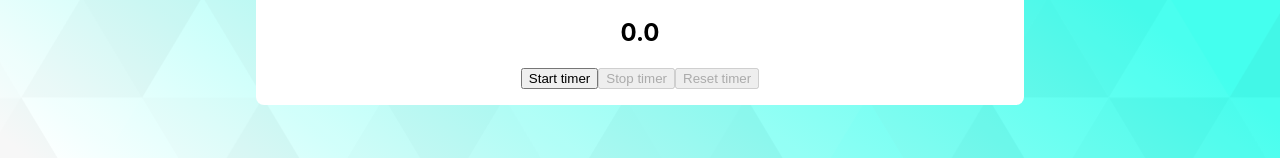
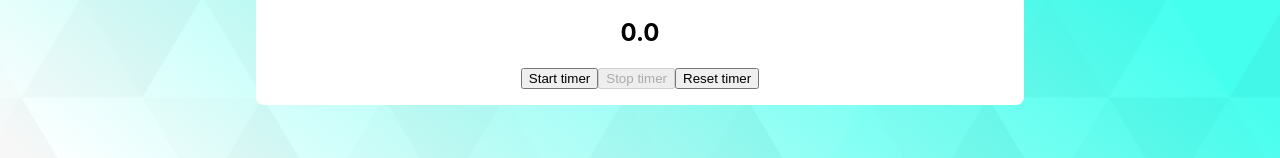
Before and after one commit to JRhodes95/guitar-tools, a React (Create React App) app: page / in a window 1280 px wide. Shown: the part 406-564 px from the top of the page. Built offline with nearby package versions, Linux system fonts and the light colour scheme.

Commit message:
Timer works

```diff
--- a/src/components/note-trainer/note-trainer.fsm.js
+++ b/src/components/note-trainer/note-trainer.fsm.js
@@ -25,17 +25,17 @@ const noteTrainerMachine = Machine(
       stringIndex: 0,
       timeElapsed: 0,
       interval: 100,
-      duration: 5000,
+      duration: 3000,
     },
     initial: "inactive",
     on: {
       RESET_TIMER: { actions: "resetTimer" },
+      NEXT_NOTE: { actions: "chooseNextNote" },
+      NEXT_STRING: { actions: "chooseNextString" },
     },
     states: {
       inactive: {
         on: {
-          NEXT_NOTE: { target: "inactive", actions: "chooseNextNote" },
-          NEXT_STRING: { target: "inactive", actions: "chooseNextString" },
           START_TIMER: {
             target: "timerActive",
             actions: ["chooseNextNote", "chooseNextString"],
@@ -58,7 +58,7 @@ const noteTrainerMachine = Machine(
         on: {
           "": {
             cond: "timerHasFinished",
-            target: "inactive",
+            actions: ["resetTimer", "chooseNextNote", "chooseNextString"],
           },
           TICK: { actions: "incrementTimer" },
           STOP_TIMER: { target: "inactive" },
--- a/src/components/note-trainer/note-trainer.js
+++ b/src/components/note-trainer/note-trainer.js
@@ -61,12 +61,7 @@ const NoteTrainer = () => {
         >
           Stop timer
         </button>
-        <button
-          onClick={() => send("RESET_TIMER")}
-          disabled={timeElapsed === 0}
-        >
-          Reset timer
-        </button>
+        <button onClick={() => send("RESET_TIMER")}>Reset timer</button>
       </div>
     </Card>
   );
```
Also changed, not shown: 1 other file (tests, documents, lock files or other folders).
